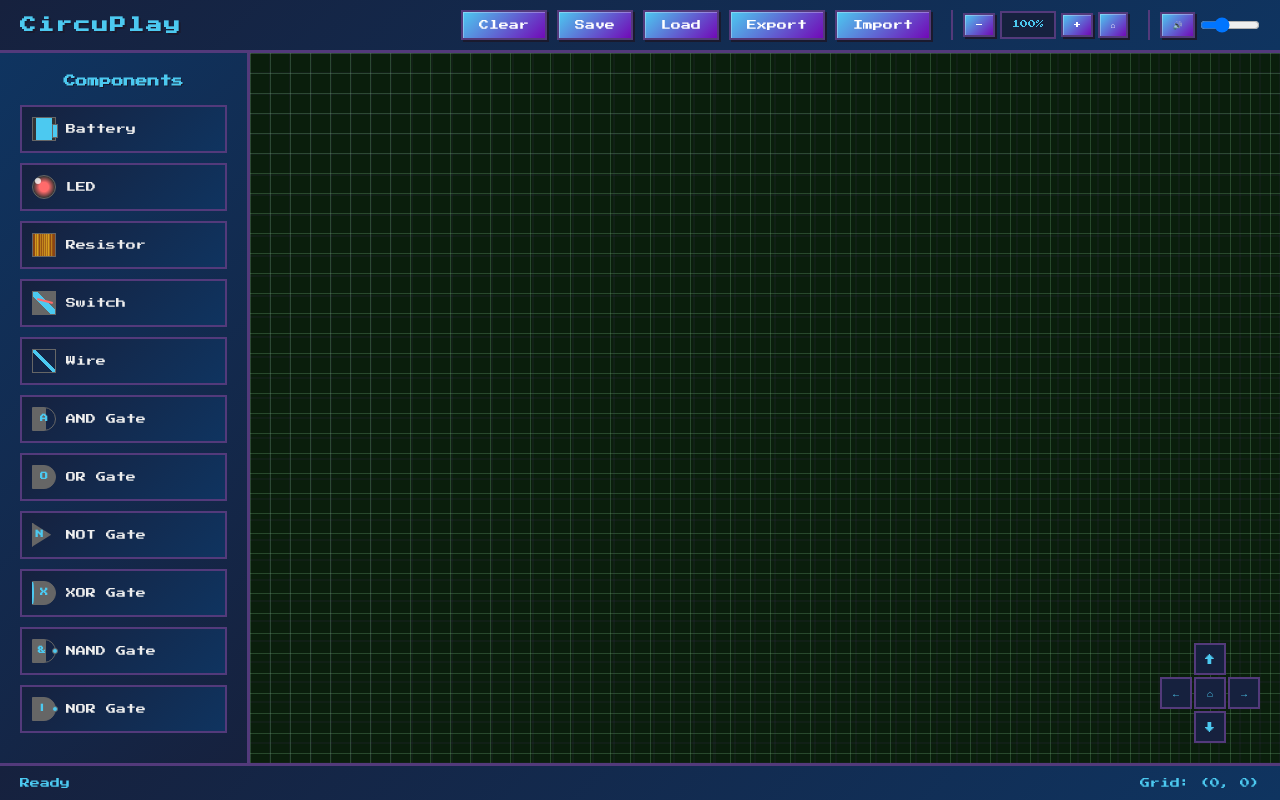
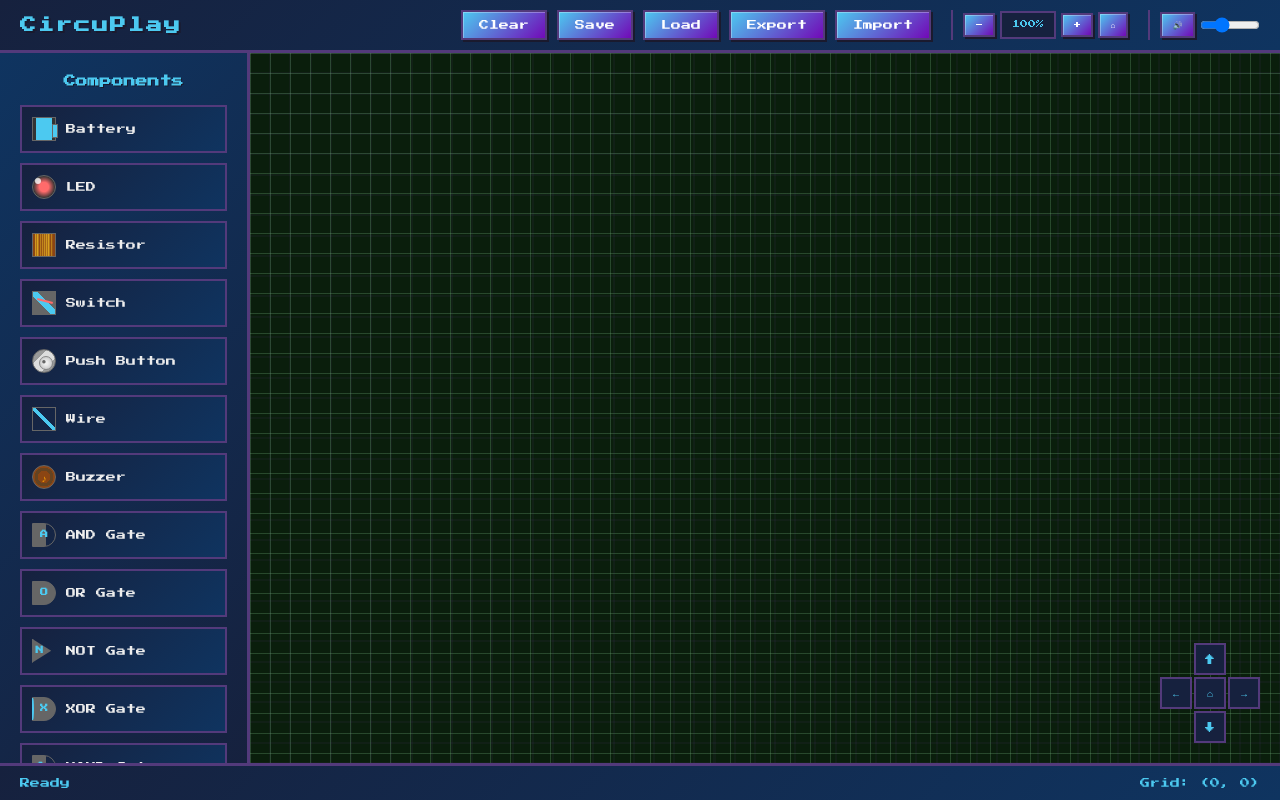
Before and after one commit to Master-yug/CircuPlay, a plain HTML site: page index.html in a window 1280 px wide. Drawn offline with Linux system fonts and the light colour scheme.

Commit message:
Updated index.html

```diff
--- a/index.html
+++ b/index.html
@@ -54,9 +54,17 @@
                         <div class="component-icon switch-icon"></div>
                         <span>Switch</span>
                     </div>
+                    <div class="component-item" data-type="push-button" draggable="true">
+                        <div class="component-icon push-button-icon"></div>
+                        <span>Push Button</span>
+                    </div>
                     <div class="component-item" data-type="wire" draggable="true">
                         <div class="component-icon wire-icon"></div>
                         <span>Wire</span>
+                    </div>
+                    <div class="component-item" data-type="buzzer" draggable="true">
+                        <div class="component-icon buzzer-icon"></div>
+                        <span>Buzzer</span>
                     </div>
                     <div class="component-item" data-type="and-gate" draggable="true">
                         <div class="component-icon and-gate-icon"></div>
```
